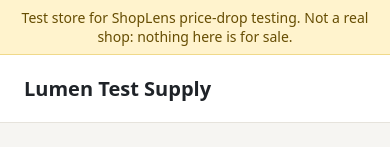
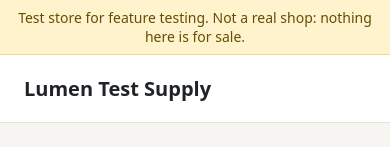
Before and after one commit to bijalm/lumen-test-store, a plain HTML site: page products/headphones.html in a window 390 px wide. Shown: the top 147 px of the page. Drawn offline with Linux system fonts and the light colour scheme.

Commit message:
Update headphones.html

```diff
--- a/products/headphones.html
+++ b/products/headphones.html
@@ -23,4 +23,4 @@
 }
 </script>
 <link rel="stylesheet" href="../style.css"></head>
-<body><div class="banner">Test store for ShopLens price-drop testing. Not a real shop: nothing here is for sale.</div><header><a href="../">Lumen Test Supply</a></header><main><div class="detail"><div class="img" style="background:#6C7FD822">🎧</div><div><h1>Lumen LT-200 Wireless Headphones</h1><div class="price">$120.00</div><div class="stock">In stock</div><p>Over-ear wireless headphones with 30-hour battery and a fold-flat case.</p><span class="btn">Test store: not for sale</span></div></div></main></body></html>
+<body><div class="banner">Test store for feature testing. Not a real shop: nothing here is for sale.</div><header><a href="../">Lumen Test Supply</a></header><main><div class="detail"><div class="img" style="background:#6C7FD822">🎧</div><div><h1>Lumen LT-200 Wireless Headphones</h1><div class="price">$120.00</div><div class="stock">In stock</div><p>Over-ear wireless headphones with 30-hour battery and a fold-flat case.</p><span class="btn">Test store: not for sale</span></div></div></main></body></html>
```
